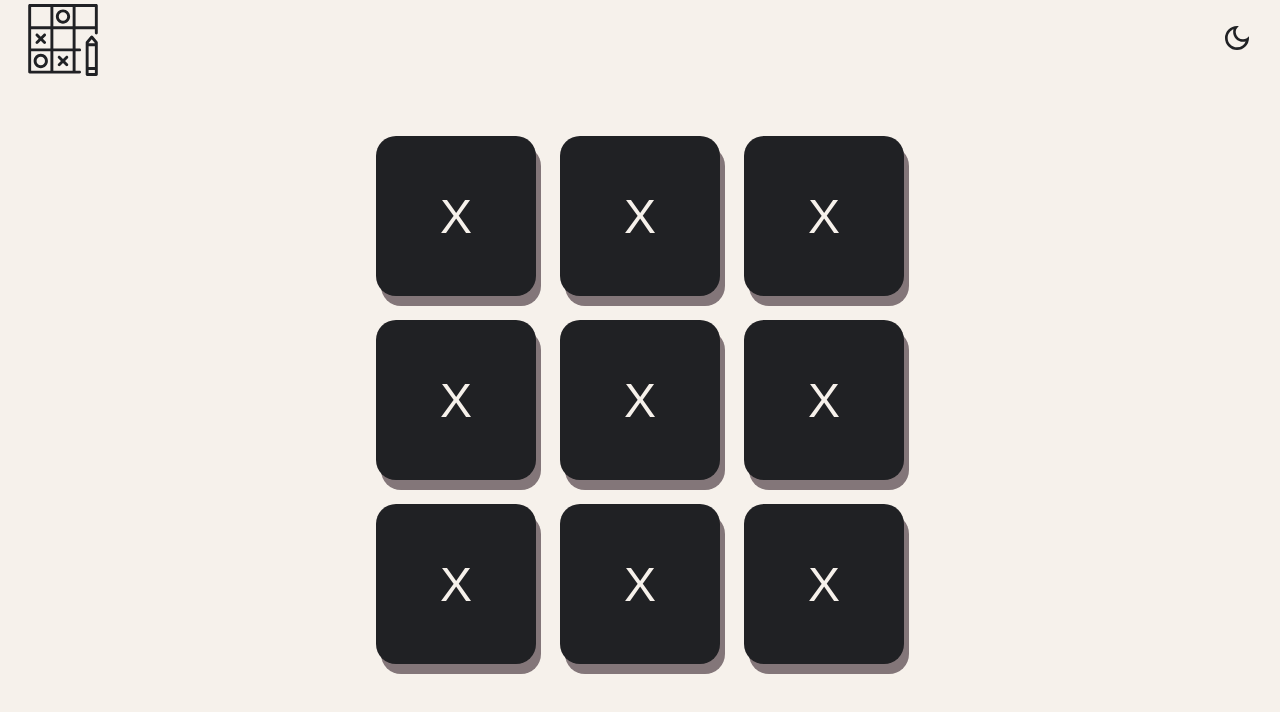
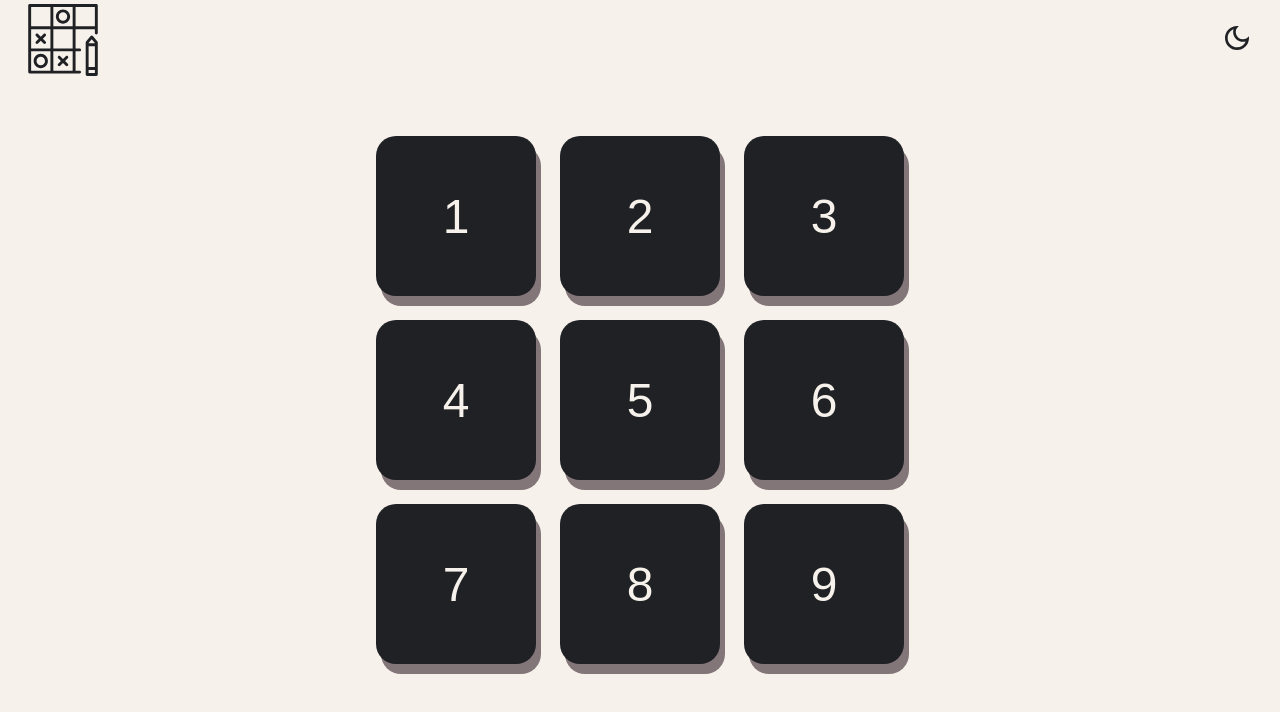
Before and after one commit to Nikhiel-M/Zaio-Tic-Tac-Toe, a React (Create React App) app: page /game-on in a window 1280 px wide. Shown: the top 712 px of the page. Built offline with nearby package versions, Linux system fonts and the light colour scheme; a web font is replaced by a local one.

Commit message:
added gameContext

```diff
--- a/src/components/GameCell/GameCell.jsx
+++ b/src/components/GameCell/GameCell.jsx
@@ -1,10 +1,10 @@
 import React from 'react'
 import { CellStyle } from './GameCell.styled'
 
-const GameCell = () => {
+const GameCell = ({cellItem}) => {
   return (
     <CellStyle>
-        X
+        {cellItem}
     </CellStyle>
   )
 }
--- /dev/null
+++ b/src/contexts/GameContext.js
@@ -0,0 +1,15 @@
+import { createContext, useState } from "react";
+
+export const GameContext = createContext({});
+
+export const GameContextProvider = (props) => {
+    const [game, setGame] = useState({
+        board:[1,2,3,4,5,6,7,8,9]
+    })
+
+    return(
+        <GameContext.Provider value={{game}}>
+            {props.children}
+        </GameContext.Provider>
+    )
+}
--- a/src/pages/Game/Game.jsx
+++ b/src/pages/Game/Game.jsx
@@ -1,16 +1,15 @@
-import React from 'react'
+import React, { useContext } from 'react'
 import {Container} from '../../styles/General.styled'
 import {GameBoardStyle} from './Game.styled'
 import GameCell from '../../components/GameCell/GameCell'
+import { GameContext } from '../../contexts/GameContext'
 
 const Game = () => {
-  const board = [0, 1,2,3,4,5,6,7,8]
+  const {game} = useContext(GameContext)
   return (
     <Container>
       <GameBoardStyle>
-        {
-          board.map((item, index) => (<GameCell />))
-        }
+        { game.board.map((item, index) => (<GameCell key={index} cellItem={item} />)) }
       </GameBoardStyle>
     </Container>
   )
```
Also changed, not shown: src/contexts/index.js (+12 -9 lines).
